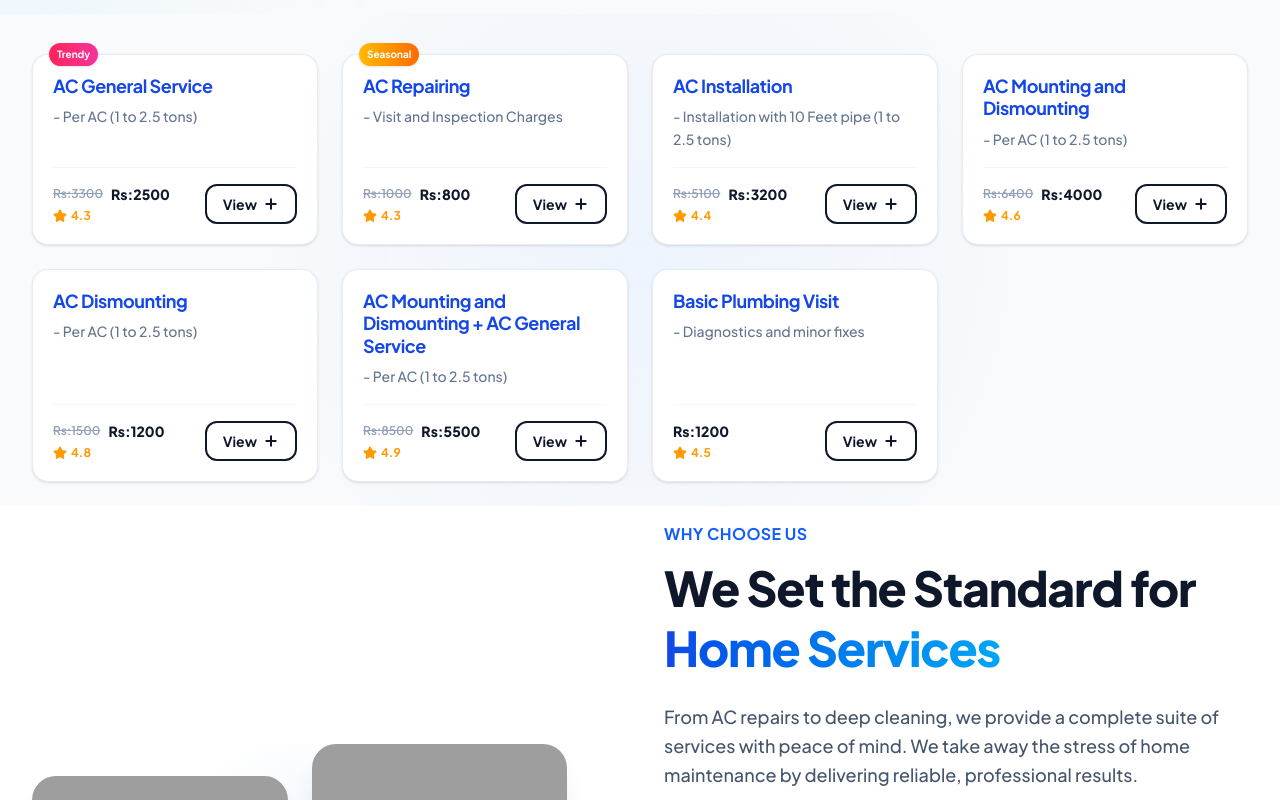
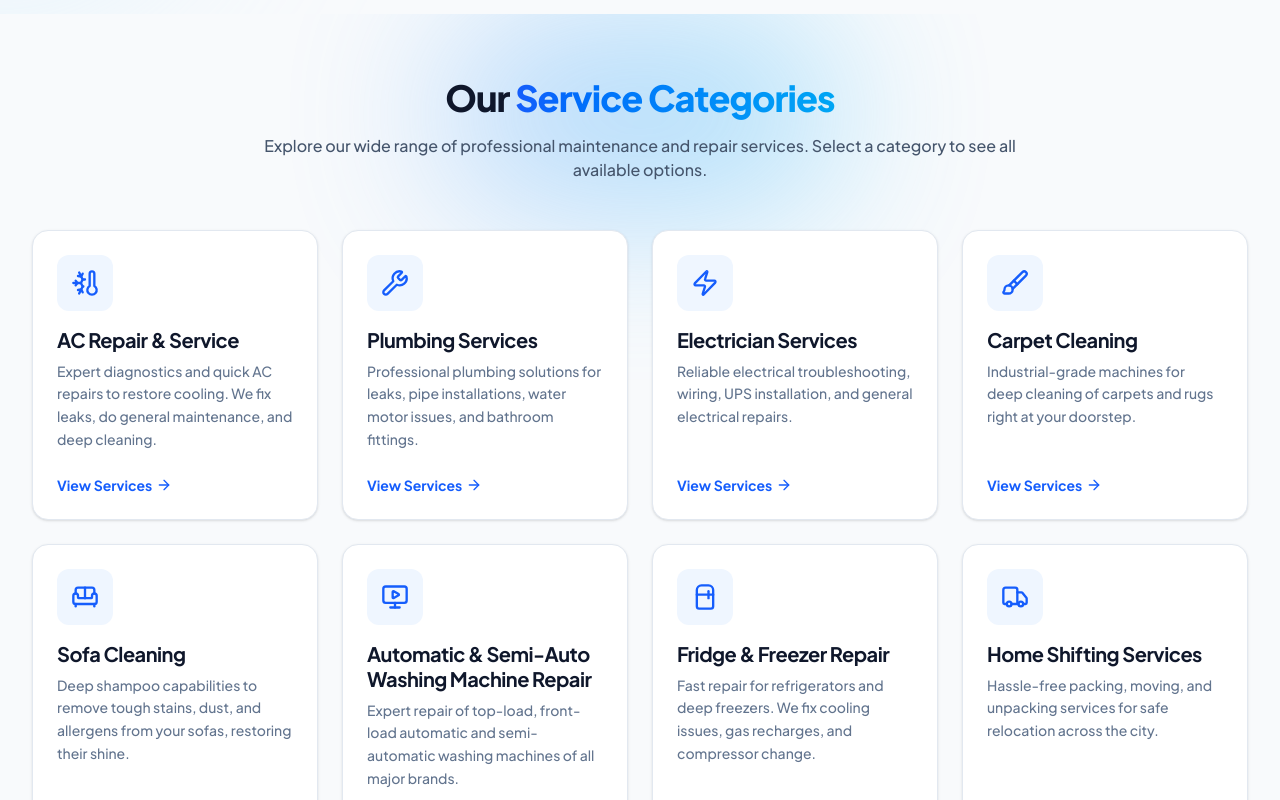
Before and after one commit to haroonashraf-dev/Capitalfixers, a React (Vite) app: page / in a window 1280 px wide. Shown: the part 880-1680 px from the top of the page. Built offline with nearby package versions, Linux system fonts and the light colour scheme; grey boxes are pictures that could not be loaded.

Commit message:
Update CategoriesSection.tsx
Show Services as Categories on the Homepage

```diff
--- /dev/null
+++ b/src/components/sections/CategoriesSection.tsx
@@ -0,0 +1,72 @@
+import React from 'react';
+import { Link } from 'react-router-dom';
+import { ArrowRight, ThermometerSnowflake, Wrench, Zap, Sofa, Brush, MonitorPlay, Refrigerator, Truck } from 'lucide-react';
+import { services as categories } from '../../data/content';
+
+const getIcon = (iconName: string) => {
+  switch (iconName) {
+    case 'ThermometerSnowflake': return ThermometerSnowflake;
+    case 'Wrench': return Wrench;
+    case 'Zap': return Zap;
+    case 'Sofa': return Sofa;
+    case 'Brush': return Brush;
+    case 'MonitorPlay': return MonitorPlay;
+    case 'Refrigerator': return Refrigerator;
+    case 'Truck': return Truck;
+    default: return Wrench;
+  }
+};
+
+export default function CategoriesSection() {
+  return (
+    <section className="py-12 lg:py-16 bg-slate-50 relative overflow-hidden">
+      {/* Background elements */}
+      <div
+        className="absolute top-0 left-1/2 -translate-x-1/2 w-[400px] h-[200px] rounded-full opacity-40 pointer-events-none blur-[80px]"
+        style={{
+          background: 'linear-gradient(to right, #60a5fa, #38bdf8)'
+        }}
+      />
+
+      <div className="container mx-auto px-4 sm:px-6 lg:px-8 relative z-10 max-w-7xl">
+        <div className="text-center max-w-3xl mx-auto mb-10 sm:mb-12">
+          <h2 className="text-3xl md:text-4xl font-extrabold tracking-tight text-slate-900 mb-4">
+            Our <span className="text-transparent bg-clip-text bg-gradient-to-r from-blue-600 to-sky-500">Service Categories</span>
+          </h2>
+          <p className="text-base text-slate-600 font-medium">
+            Explore our wide range of professional maintenance and repair services. Select a category to see all available options.
+          </p>
+        </div>
+
+        <div className="grid grid-cols-1 sm:grid-cols-2 lg:grid-cols-3 xl:grid-cols-4 gap-6">
+          {categories.map((category) => {
+            const Icon = getIcon(category.icon);
+            return (
+              <Link
+                key={category.id}
+                to={`/services/${category.slug}`}
+                className="group relative flex flex-col p-6 rounded-2xl bg-white border border-slate-200 shadow-sm hover:shadow-xl hover:border-blue-200 transition-all duration-300 transform hover:-translate-y-1"
+              >
+                <div className="w-14 h-14 rounded-xl mb-4 flex items-center justify-center bg-blue-50 text-blue-600 group-hover:bg-blue-600 group-hover:text-white transition-colors duration-300">
+                  <Icon className="w-7 h-7" />
+                </div>
+
+                <h3 className="text-xl font-bold text-slate-900 mb-2 leading-tight">
+                  {category.title}
+                </h3>
+
+                <p className="text-slate-500 font-medium text-sm leading-relaxed mb-6 grow">
+                  {category.description}
+                </p>
+
+                <div className="mt-auto flex items-center text-sm font-bold text-blue-600 group-hover:text-blue-700">
+                  View Services <ArrowRight className="w-4 h-4 ml-1 group-hover:translate-x-1 transition-transform" />
+                </div>
+              </Link>
+            );
+          })}
+        </div>
+      </div>
+    </section>
+  );
+}
--- a/src/components/sections/ServicesSection.tsx
+++ b/src/components/sections/ServicesSection.tsx
@@ -1,10 +1,12 @@
 import { Link } from 'react-router-dom';
-import { useState, useEffect } from 'react';
+import { useState, useEffect, useMemo } from 'react';
 import { Plus, Star } from 'lucide-react';
 import { defaultServices } from '../../data/defaultServices';
+import { services as categoryData } from '../../data/content';
 import { ServiceItem } from '../../pages/Admin';
 
 export default function ServicesSection({ showHomeOnly = false }: { showHomeOnly?: boolean }) {
+  const [selectedCategory, setSelectedCategory] = useState<string>('all');
   const [servicesList, setServicesList] = useState<ServiceItem[]>(() => {
     const stored = localStorage.getItem('local_services');
     if (stored) {
@@ -21,12 +23,20 @@ export default function ServicesSection({ showHomeOnly = false }: { showHomeOnly
     return defaultServices;
   });
 
+  // Extract unique categories from the current list
+  const availableCategories = useMemo(() => {
+    return categoryData.map(c => ({
+      id: c.slug,
+      name: c.title
+    }));
+  }, []);
+
   // Sort: Trendy or Seasonal on top
-  const sortedServices = [...servicesList]
+  const sortedServices = useMemo(() => {
+    return [...servicesList]
       .filter(service => {
-      if (showHomeOnly) {
-        return service.showOnHome !== false;
-      }
+        if (showHomeOnly && service.showOnHome === false) return false;
+        if (selectedCategory !== 'all' && service.categoryId !== selectedCategory) return false;
         return true;
       })
       .sort((a, b) => {
@@ -34,26 +44,55 @@ export default function ServicesSection({ showHomeOnly = false }: { showHomeOnly
         const bPriority = b.isTrendy || b.isSeasonal ? 1 : 0;
         return bPriority - aPriority;
       });
+  }, [servicesList, showHomeOnly, selectedCategory]);
 
   return (
-    <section className="py-4 lg:py-6 bg-slate-50 relative overflow-hidden">
+    <section className="py-2 lg:py-4 bg-slate-50 relative overflow-hidden">
       {/* Minimal background elements */}
       <div
-        className="absolute top-0 left-1/2 -translate-x-1/2 w-250 h-125 rounded-full opacity-50 pointer-events-none"
+        className="absolute top-0 left-1/2 -translate-x-1/2 w-[250px] h-[125px] rounded-full opacity-50 pointer-events-none"
         style={{
           background: 'radial-gradient(circle, rgba(219,234,254,0.7) 0%, rgba(219,234,254,0) 70%)',
           transform: 'translateZ(0)'
         }}
       />
 
-      <div className="container mx-auto px-4 sm:px-6 lg:px-8 relative z-10 w-full max-w-350">
-        <div className="text-center max-w-3xl mx-auto mb-6 sm:mb-4">
-
-
+      <div className="container mx-auto px-4 sm:px-6 lg:px-8 relative z-10 w-full max-w-7xl">
+        <div className="text-center max-w-3xl mx-auto mb-8 sm:mb-10">
+          <div className="flex flex-wrap justify-center gap-2 mb-6">
+            <button
+              onClick={() => setSelectedCategory('all')}
+              className={`px-4 py-2 rounded-full text-sm font-semibold transition-colors ${
+                selectedCategory === 'all'
+                  ? 'bg-blue-600 text-white shadow-md'
+                  : 'bg-white text-slate-600 hover:bg-blue-50 border border-slate-200'
+              }`}
+            >
+              All Services
+            </button>
+            {availableCategories.map(cat => (
+              <button
+                key={cat.id}
+                onClick={() => setSelectedCategory(cat.id)}
+                className={`px-4 py-2 rounded-full text-sm font-semibold transition-colors capitalize ${
+                  selectedCategory === cat.id
+                    ? 'bg-blue-600 text-white shadow-md'
+                    : 'bg-white text-slate-600 hover:bg-blue-50 border border-slate-200'
+                }`}
+              >
+                {cat.name}
+              </button>
+            ))}
+          </div>
         </div>
 
         <div className="grid grid-cols-1 sm:grid-cols-2 lg:grid-cols-3 xl:grid-cols-4 gap-4 sm:gap-6">
-          {sortedServices.map((service) => (
+          {sortedServices.length === 0 ? (
+            <div className="col-span-full text-center py-10">
+              <p className="text-slate-500 font-medium">No services currently available in this category.</p>
+            </div>
+          ) : (
+            sortedServices.map((service) => (
               <div
                 key={service.id}
               className="group relative flex flex-col p-4 sm:p-5 rounded-2xl bg-white border border-slate-200/80 shadow-sm hover:shadow-xl hover:border-blue-200 transition-all duration-300 transform hover:-translate-y-1"
@@ -97,7 +136,8 @@ export default function ServicesSection({ showHomeOnly = false }: { showHomeOnly
                   </Link>
                 </div>
               </div>
-          ))}
+            ))
+          )}
         </div>
       </div>
     </section>
--- a/src/pages/Home.tsx
+++ b/src/pages/Home.tsx
@@ -1,6 +1,6 @@
 import React from 'react';
 import Hero from '../components/sections/Hero';
-import ServicesSection from '../components/sections/ServicesSection';
+import CategoriesSection from '../components/sections/CategoriesSection';
 import WhyChooseUs from '../components/sections/WhyChooseUs';
 import ProcessSection from '../components/sections/ProcessSection';
 import AreasSection from '../components/sections/AreasSection';
@@ -12,7 +12,7 @@ export default function Home() {
   return (
     <>
       <Hero />
-      <ServicesSection showHomeOnly={true} />
+      <CategoriesSection />
       <WhyChooseUs />
       <ProcessSection />
       <AreasSection />
```
Lines whose indentation alone changed are shown as unchanged.
